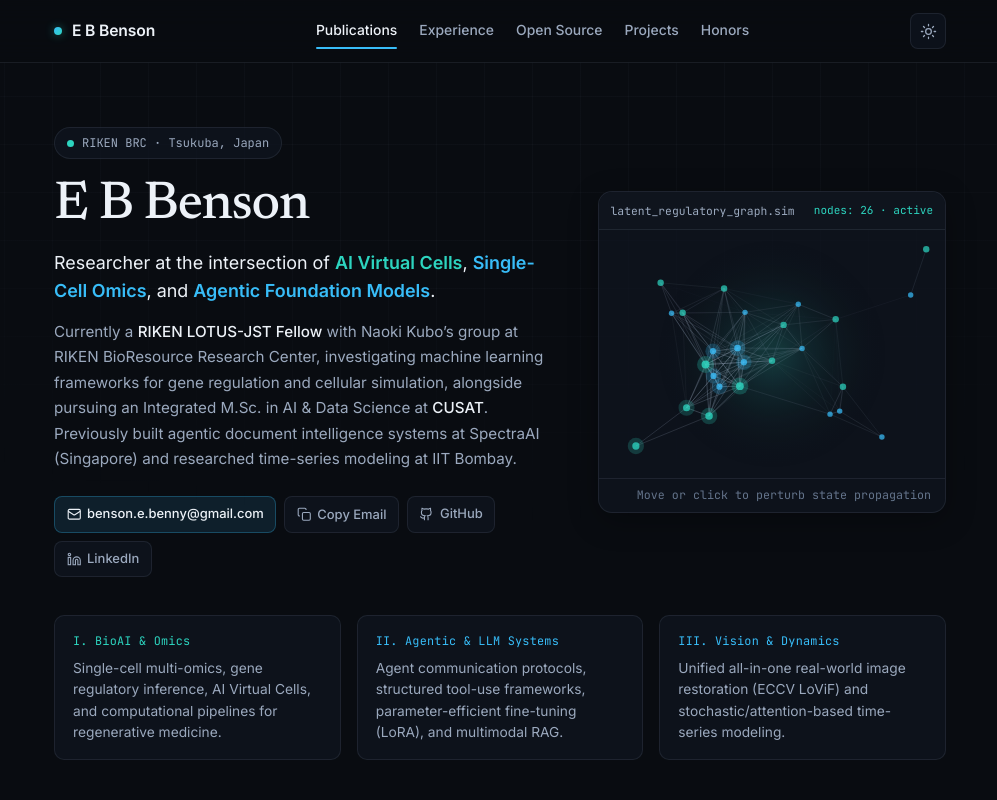
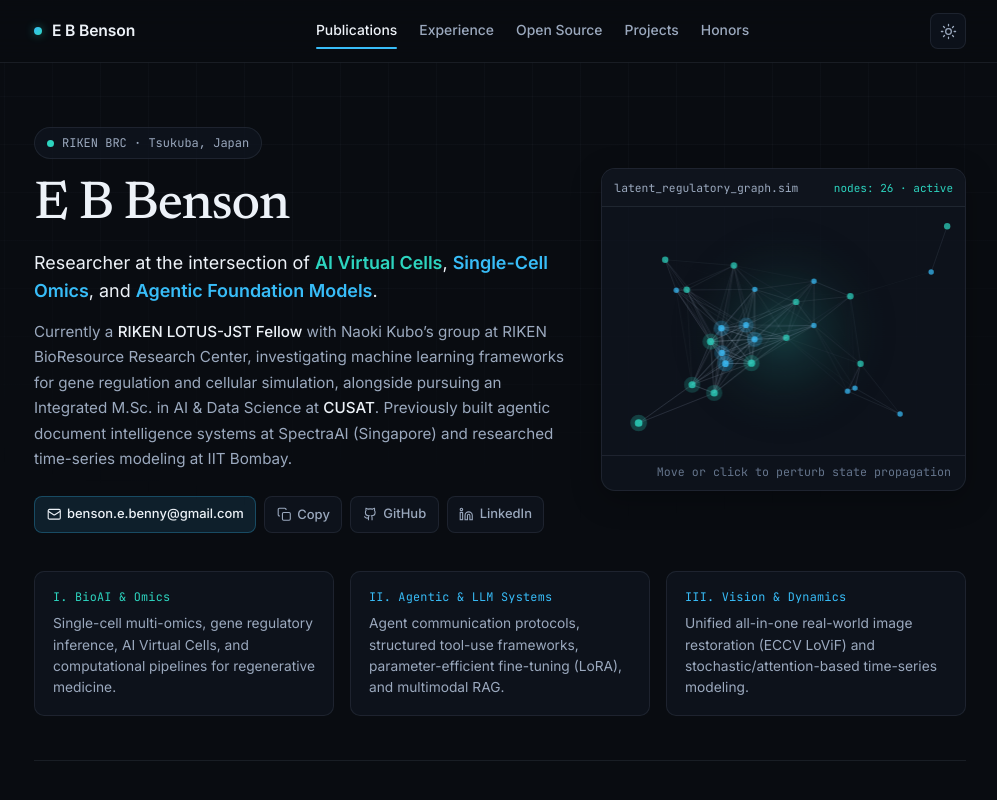
Before and after one commit to Deriverx2/Deriverx2.github.io, a plain HTML site: page index.html in a window 1280 px wide. Shown: the top 800 px of the page, without its empty margins (140-1137 px from the left). Drawn offline with Linux system fonts and the light colour scheme.

Commit message:
Polish hero contact bar single-row alignment on desktop

```diff
--- a/index.html
+++ b/index.html
@@ -123,9 +123,9 @@
               <span>benson.e.benny@gmail.com</span>
             </a>
 
-            <button type="button" id="copy-email-btn" class="contact-chip" data-email="benson.e.benny@gmail.com" aria-label="Copy email address">
+            <button type="button" id="copy-email-btn" class="contact-chip" data-email="benson.e.benny@gmail.com" aria-label="Copy email address" title="Copy email address">
               <svg viewBox="0 0 24 24" fill="none" stroke="currentColor" stroke-width="1.8" aria-hidden="true"><rect x="9" y="9" width="13" height="13" rx="2"/><path d="M5 15H4a2 2 0 0 1-2-2V4a2 2 0 0 1 2-2h9a2 2 0 0 1 2 2v1"/></svg>
-              <span id="copy-email-label">Copy Email</span>
+              <span id="copy-email-label">Copy</span>
             </button>
 
             <a href="https://github.com/Deriverx2" target="_blank" rel="noopener noreferrer" class="contact-chip">
--- a/script.js
+++ b/script.js
@@ -69,7 +69,7 @@
         copyEmailLabel.textContent = "Copied!";
         clearTimeout(emailTimer);
         emailTimer = setTimeout(function () {
-          copyEmailLabel.textContent = "Copy Email";
+          copyEmailLabel.textContent = "Copy";
         }, 1800);
       });
     });
--- a/styles.css
+++ b/styles.css
@@ -86,7 +86,7 @@ body {
 
 .container {
   width: 100%;
-  max-width: 940px;
+  max-width: 980px;
   margin: 0 auto;
   padding: 0 24px;
   position: relative;
```
